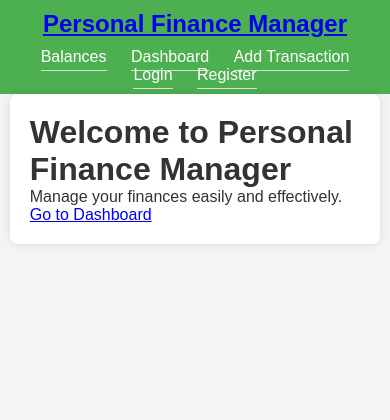
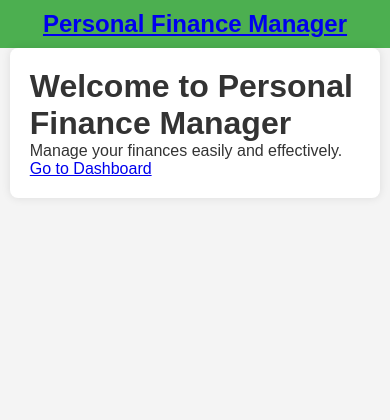
Before and after one commit to Quanthenewbiecoder/Personal-finance-manager, a Flask app: page / in a window 390 px wide. Shown: the top 420 px of the page. Run offline with Flask 3, Linux system fonts and the light colour scheme.

Commit message:
Update styles.css

```diff
--- a/app/static/css/styles.css
+++ b/app/static/css/styles.css
@@ -26,6 +26,10 @@ header {
   color: white;
   padding: 10px 0;
   text-align: center;
+  display: flex;
+  justify-content: space-between;
+  align-items: center;
+  flex-wrap: wrap;
 }
 
 header h1 {
@@ -33,14 +37,20 @@ header h1 {
   font-size: 24px;
 }
 
+header nav {
+  display: flex;
+  flex-wrap: wrap;
+  justify-content: center;
+}
+
 header nav ul {
   list-style: none;
-  margin: 10px 0 0;
+  display: flex;
+  margin: 0;
   padding: 0;
 }
 
 header nav ul li {
-  display: inline;
   margin: 0 10px;
 }
 
@@ -51,6 +61,17 @@ header nav ul li a {
 
 header nav ul li a:hover {
   text-decoration: underline;
+}
+
+/* Menu Toggle Button for Mobile */
+.menu-toggle {
+  display: none; /* Hidden by default */
+  background-color: #4caf50;
+  border: none;
+  color: white;
+  padding: 10px 20px;
+  cursor: pointer;
+  font-size: 16px;
 }
 
 /* Main content area */
@@ -412,6 +433,31 @@ li {
     width: 95%;
   }
 
+  /* Header */
+  header {
+    flex-direction: column;
+    align-items: center;
+  }
+
+  header nav {
+    width: 100%;
+  }
+
+  header nav ul {
+    display: none; /* Hide menu by default on small screens */
+    flex-direction: column;
+    width: 100%;
+  }
+
+  header nav.active ul {
+    display: flex; /* Show menu when active class is added */
+  }
+
+  /* Show combined button on mobile, and hide separate buttons */
+  .menu-toggle {
+    display: block; /* Show toggle button on small screens */
+  }
+
   /* Adjust button padding and margins for smaller screens */
   button[type="submit"],
   .add-link,
```
